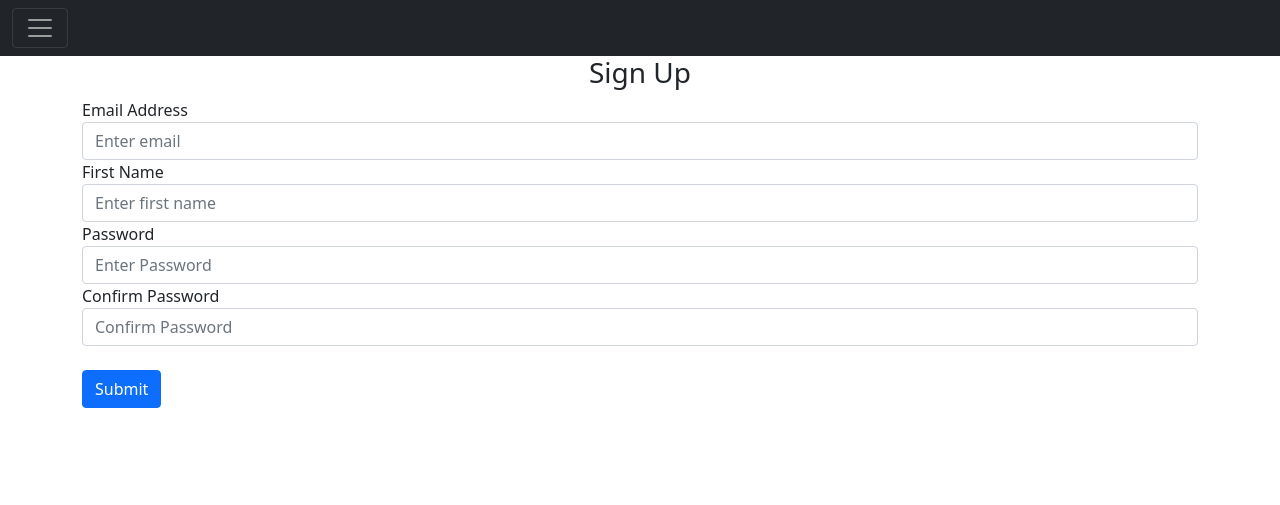
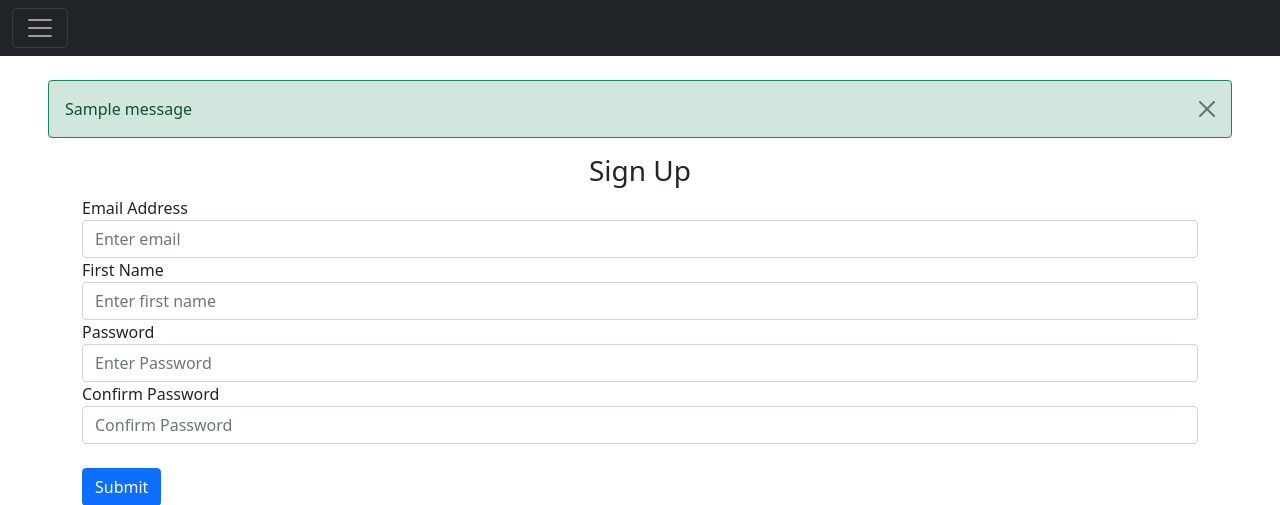
Before and after one commit to davospots/pitchapp, a Python web app: template website/templates/sign_up.html in a window 1280 px wide. Shown: the top 505 px of the page. Run offline with Jinja, Linux system fonts and the light colour scheme; the template is opened without the code that fills it, so the values that code supplies are empty; one stand-in notice (Sample message) is shown.

Commit message:
finalizing error message post

```diff
--- a/website/auth.py
+++ b/website/auth.py
@@ -22,8 +22,7 @@ def login():
         password1 = request.form.get('password1')
         password2 = request.form.get('password2')
 
-        if user:
-            flash('Email already exists', category='error')
+
 
         if len(email) < 4 :
             flash('Email must be greater than 4 characters', category='error')
@@ -33,6 +32,7 @@ def login():
             flash('Passwords don\'t match', category='error')
         elif len(password1) < 5:
             flash('Passowrd must be atleast 5 characters', category='error')
-
+        else:
+            flash('Account created!', category='success')
 
     return render_template('sign_up.html')
--- a/website/templates/base.html
+++ b/website/templates/base.html
@@ -21,11 +21,33 @@
             <a href="/logout" class="nav-item nav-link" id="logout">Logout</a>
             <a href="/" class="nav-item nav-link" id="home">Home</a>
         </div>
-      </nav>
+    </nav>
 
-      <div class="container">
+    {% with messages = get_flashed_messages( with_categories =true) %}
+    {% if messages %}
+        {% for category, message in messages %}
+        {% if category == 'error' %}
+        <div class="alert alert-danger alert-dismissible fade show mx-5 mt-4
+        border border-danger" role="alert">
+            {{ message }}
+            <button type="button" class="btn-close" data-bs-dismiss="alert" aria-label="Close"></button>
+        </div>
+        {% else %}
+            <div class="alert alert-success alert-dismissible fade show mx-5 mt-4
+            border border-success" role="alert">
+                {{ message }}
+                <button type="button" class="btn-close" data-bs-dismiss="alert">
+
+                </button>
+            </div>
+        {% endif %}
+        {% endfor %}
+    {% endif %}
+    {% endwith %}
+
+    <div class="container">
         {% block content %}{% endblock %}
-      </div>
+    </div>
 
 
 
```
